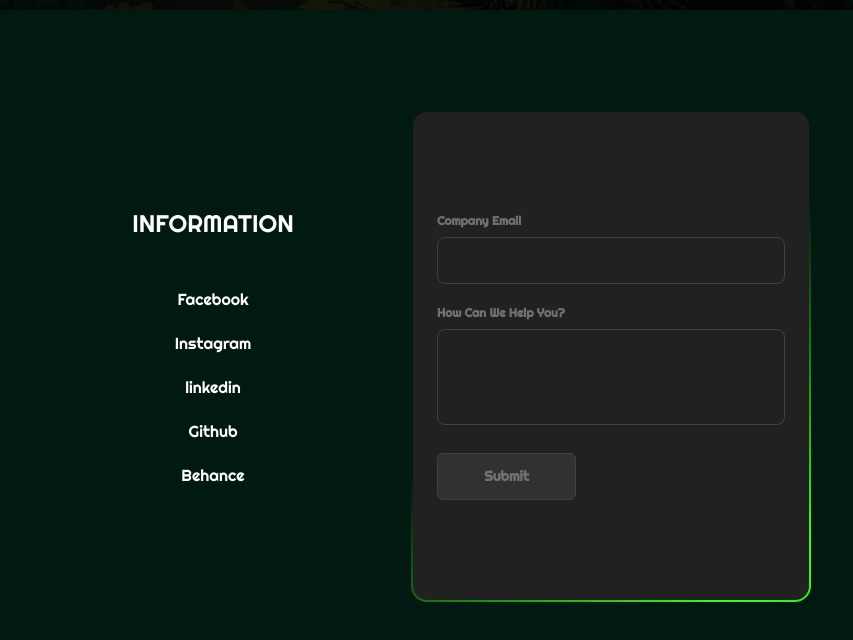
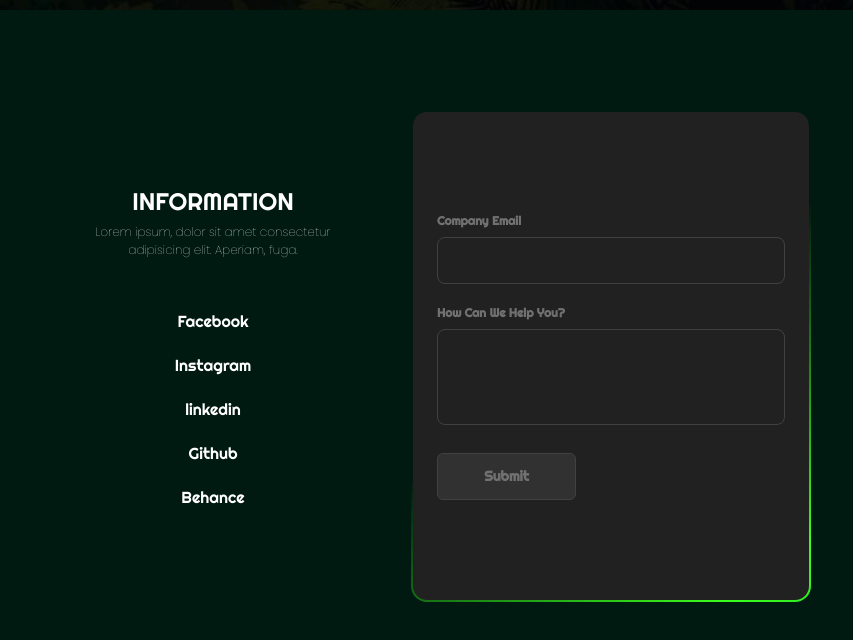
Before and after one commit to Kashifalii/Memes_Website, a plain HTML site: page index.html in a window 1280 px wide. Shown: the part 2929-3569 px from the top of the page, 427-1280 px from the left. Drawn offline with nearby package versions, Linux system fonts and the light colour scheme; a script that the page names is missing.

Commit message:
second commit

```diff
--- a/assets/css/style.css
+++ b/assets/css/style.css
@@ -1432,7 +1432,15 @@ footer .third .form-container {
 
 footer .second h4 {
     color: white;
+}
+
+footer .second #para {
+    color: white;
     margin-bottom: 50px;
+    font-family: "Poppins", sans-serif;
+    font-weight: 100;
+    font-size: 12px;
+    width: 70%;
 }
 
 footer .second ul {
@@ -1449,4 +1457,9 @@ footer .second ul li {
     color: white;
     font-weight: normal;
     cursor: pointer;
+    transition: all ease .3s;
 }
+
+footer .second ul li:hover {
+    color: #37ff1c;
+}
--- a/index.html
+++ b/index.html
@@ -389,8 +389,9 @@
                         </div>
                     </div>
                 </div>
-                <div class="col-4 second d-flex align-items-center justify-content-center flex-column ">
+                <div class="col-4 second d-flex align-items-center justify-content-center flex-column text-center ">
                     <h4>INFORMATION</h4>
+                    <p id="para">Lorem ipsum, dolor sit amet consectetur adipisicing elit. Aperiam, fuga.</p>
                     <ul>
                         <li>Facebook</li>
                         <li>Instagram</li>
```
